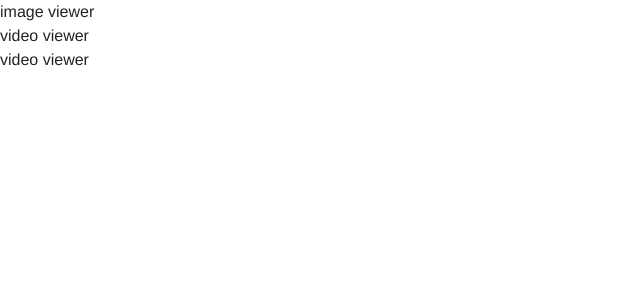
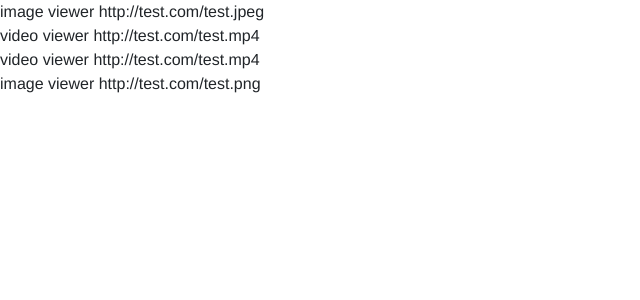
Before and after one commit to tlyau62/MediaViewer, a Vue app: page / in a window 1280 px wide. Shown: the top 300 px of the page, without its empty margins (0-640 px from the left). Built offline with nearby package versions, Linux system fonts and the light colour scheme; the HTML template or start-up script is replaced by a standard one.

Commit message:
Add viewer

```diff
--- a/src/App.vue
+++ b/src/App.vue
@@ -1,8 +1,9 @@
 <template>
   <div id="app">
-    <viewer ext="jpeg"></viewer>
-    <viewer ext="mp4"></viewer>
-    <viewer ext="mp4"></viewer>
+    <viewer ext="jpeg" src="http://test.com/test.jpeg"></viewer>
+    <viewer ext="mp4" src="http://test.com/test.mp4"></viewer>
+    <viewer ext="mp4" src="http://test.com/test.mp4"></viewer>
+    <viewer ext="png" src="http://test.com/test.png"></viewer>
   </div>
 </template>
 
--- a/src/components/viewer/ImageViewer.vue
+++ b/src/components/viewer/ImageViewer.vue
@@ -1,3 +1,9 @@
 <template>
-  <div>image viewer</div>
+  <div>image viewer {{src}}</div>
 </template>
+
+<script>
+export default {
+  props: ["src"]
+};
+</script>
--- a/src/components/viewer/VideoViewer.vue
+++ b/src/components/viewer/VideoViewer.vue
@@ -1,3 +1,9 @@
 <template>
-  <div>video viewer</div>
+  <div>video viewer {{src}}</div>
 </template>
+
+<script>
+export default {
+  props: ["src"]
+};
+</script>
--- a/src/components/viewer/Viewer.vue
+++ b/src/components/viewer/Viewer.vue
@@ -1,6 +1,6 @@
 <template>
   <div id="viewer">
-    <component :is="viewerComponent"></component>
+    <component :is="viewerComponent" :src="src"></component>
   </div>
 </template>
 
@@ -8,7 +8,7 @@
 import viewer from "./viewer";
 
 export default {
-  props: ["ext"],
+  props: ["ext", "src"],
   data() {
     return {
       viewerComponent: viewer.getExtViewer(this.ext)
```
